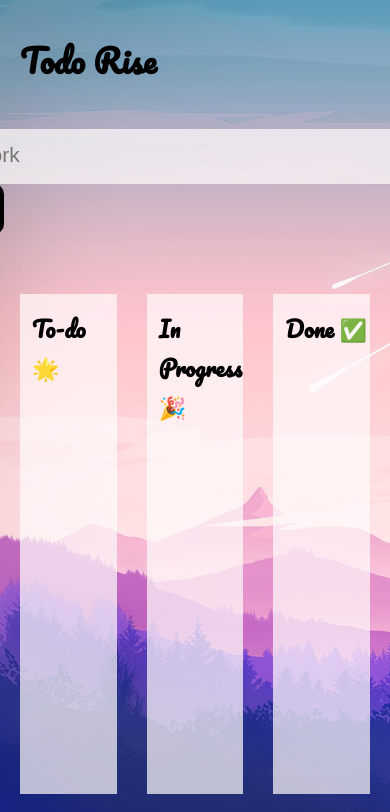
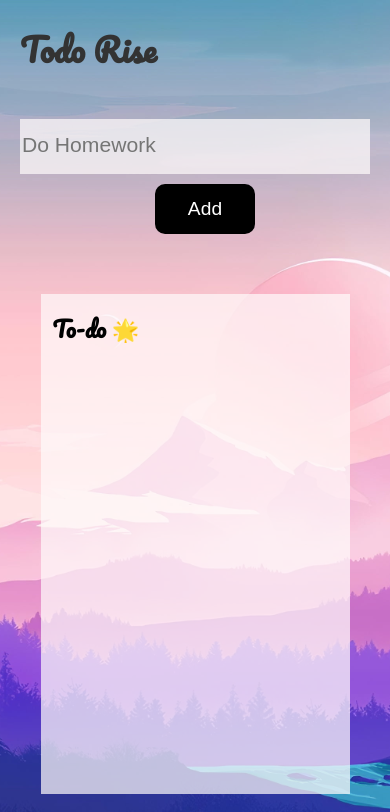
Before and after one commit to Shivangi020/TodoRise, a React (Vite) app in the folder TodoRise/: page / in a window 390 px wide. Shown: the top 812 px of the page. Built offline with nearby package versions, Linux system fonts and the light colour scheme.

Commit message:
Adding : Responsive CSS

```diff
--- a/TodoRise/src/Scss/_component.scss
+++ b/TodoRise/src/Scss/_component.scss
@@ -9,6 +9,7 @@
     letter-spacing: 0.082;
     font-weight: 700;
     margin-left: 20px;
+    color: #333;
   }
 }
 
@@ -18,6 +19,9 @@
     justify-content: center;
     margin-top: 20px;
   div {
+    display: flex;
+    justify-content: center;
+    flex-wrap: wrap;
     input {
       width: 622px;
       height: 55px;
@@ -54,7 +58,9 @@
     padding: 20px;
     gap: 30px;
     justify-content: center;
+    flex-wrap: wrap;
     .todolist{
+        min-width: 309px;
         width: 30%;
         height: 500px;
         background-color: rgba(255, 251, 251, 0.71);
@@ -66,3 +72,43 @@
         }
     }
 }
+
+.Footer{
+    position: relative;
+    bottom: 0;
+    width: 100%;
+    text-align: center;
+    margin-top: 45px;
+    div{
+
+        a{
+            font-size: 2.5em;
+            margin: 0px 10px;
+            color: #333;
+        }
+
+    }
+}
+
+@media only screen and (max-width: 768px) {
+
+    .addTask{
+        div{
+            input{
+                width: 450px;
+                margin-bottom: 10px;
+            }
+        }
+    }
+}
+
+@media only screen and (max-width: 412px) {
+
+    .addTask{
+        div{
+            input{
+                width: 350px;
+            }
+        }
+    }
+}
```
